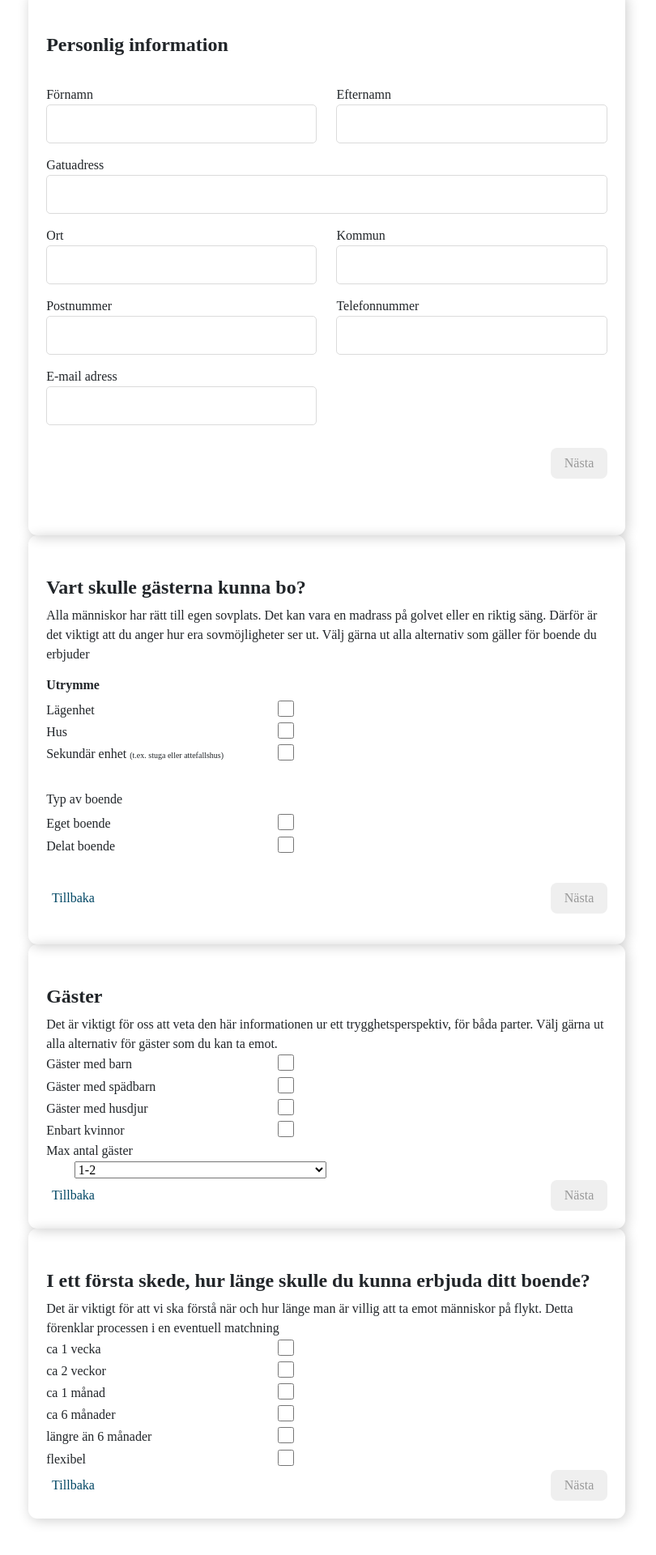
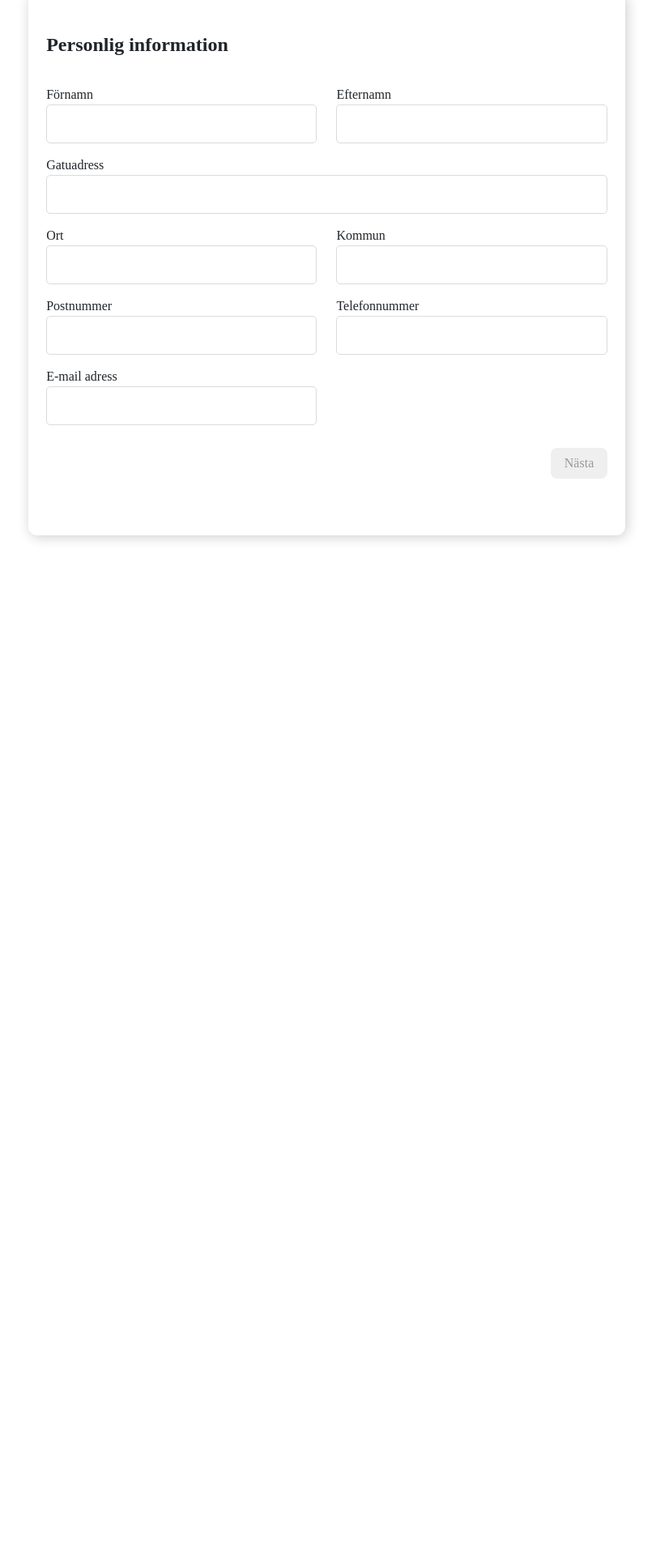
Before and after one commit to knyttali/under-samma-tak, a React (Create React App) app: page / in a window 1280 px wide. Shown: the part 274-2194 px from the top of the page at 81% size, without its empty margins (330-1140 px from the left). After the commit the page ends 999 px from the top, so only its background shows below. Built offline with nearby package versions, Linux system fonts and the light colour scheme; a web font is replaced by a local one.

Commit message:
Only showing one card at the time

```diff
--- a/src/Components/FormPageContainer.jsx
+++ b/src/Components/FormPageContainer.jsx
@@ -1,15 +1,13 @@
 import React from 'react'
 import IntrestIntroduction from './IntrestIntroduction'
 import SideNav from './SideNav'
-import PersonalInfo from './cards/PersonalInfo'
-import Living from './cards/Living'
-import Guests from './cards/Guests'
+
 const FormPageContainer = () => {
   return (
     <div className='main-container row'>
         <SideNav />
         <div className="col-1"></div>
-        <IntrestIntroduction />
+         <IntrestIntroduction />
     </div>
   )
 }
--- a/src/Components/IntrestIntroduction.jsx
+++ b/src/Components/IntrestIntroduction.jsx
@@ -1,4 +1,4 @@
-import React from "react";
+import React, { useState } from "react";
 import PersonalInfo from "./cards/PersonalInfo";
 import NextButton from "./NextButton";
 import Living from "./cards/Living";
@@ -7,9 +7,138 @@ import LivingAmountOfTime from "./cards/LivingAmountOfTime";
 import BackButton from "./BackButton";
 
 const IntrestIntroduction = () => {
+  var counter = 0
+  const[formCards, setForm] = useState(<form className="personal-info form-template" id="personligInfo">
+    <PersonalInfo />
+
+    <div id = "buttonRow" className="row align-items-center justify-content-end">
+    <button type="button" className="buttonNext" onClick={next}>
+      Nästa
+    </button>
+    </div>
+  </form>)
+
   function next() {
-    alert("yo");
+    counter = counter + 1
+    if (counter === 0) {
+      setForm(
+      <form className="personal-info form-template" id="personligInfo">
+        <PersonalInfo />
+        <div onClick={next}>
+        <div id = "buttonRow" className="row align-items-center justify-content-end"><NextButton /></div>
+
+        </div>
+      </form>
+      )
+    }
+    else if (counter === 1) {
+      setForm(
+      <form className="guest-where-info form-template" id="guestWhereInfo">
+        <Living />
+        <div className="btnNextAndBack">
+        <button class="buttonBack " type="button" onClick={back}>
+            Tillbaka
+        </button>
+
+          <button type="button" className="buttonNext" onClick={next}>
+              Nästa
+          </button>
+
+         </div>
+      </form>
+      )
+    }
+    else if (counter === 2) {
+      setForm(
+      <form className="guest-info form-template" id="guestInfo">
+        <Guests />
+        <button class="buttonBack " type="button" onClick={back}>
+            Tillbaka
+        </button>
+        <button type="button" className="buttonNext" onClick={next}>
+              Nästa
+          </button>
+      </form>
+      )
+    }
+    else if (counter === 3) {
+      setForm(
+      <form class="length-info form-template" id="lengthInfo">
+        <LivingAmountOfTime />
+        <button class="buttonBack " type="button" onClick={back}>
+            Tillbaka
+        </button>
+        <button type="button" className="buttonNext" onClick={next}>
+              Nästa
+          </button>
+      </form>
+      )
+    }
+
   }
+
+  function back(){
+    counter = counter - 1
+    if (counter === 0) {
+      setForm(
+      <form className="personal-info form-template" id="personligInfo">
+        <PersonalInfo />
+        <div onClick={next}>
+        <div id = "buttonRow" className="row align-items-center justify-content-end"><NextButton /></div>
+
+        </div>
+      </form>
+      )
+    }
+    else if (counter === 1) {
+      setForm(
+      <form className="guest-where-info form-template" id="guestWhereInfo">
+        <Living />
+        <div className="btnNextAndBack">
+        <button class="buttonBack " type="button" onClick={back}>
+            Tillbaka
+        </button>
+
+          <button type="button" className="buttonNext" onClick={next}>
+              Nästa
+          </button>
+
+         </div>
+      </form>
+      )
+    }
+    else if (counter === 2) {
+      setForm(
+      <form className="guest-info form-template" id="guestInfo">
+        <Guests />
+        <button class="buttonBack " type="button" onClick={back}>
+            Tillbaka
+        </button>
+        <button type="button" className="buttonNext" onClick={next}>
+              Nästa
+          </button>
+      </form>
+      )
+    }
+    else if (counter === 3) {
+      setForm(
+      <form class="length-info form-template" id="lengthInfo">
+        <LivingAmountOfTime />
+        <button class="buttonBack " type="button" onClick={back}>
+            Tillbaka
+        </button>
+        <button type="button" className="buttonNext" onClick={next}>
+              Nästa
+          </button>
+      </form>
+      )
+    }
+  }
+
+
+
+
+
   return (
     <div className="content-container col-7">
       <h1>Intresseanmälan</h1>
@@ -18,38 +147,9 @@ const IntrestIntroduction = () => {
         att du vill erbjuda ditt boende till människor i nödsituationer, t.ex.
         en naturkatastrof, en flyktingkris eller en global pandemi.
       </p>
-      <form className="personal-info form-template" id="personligInfo">
-        <PersonalInfo />
-        <div onClick={next}>
-        <div id = "buttonRow" className="row align-items-center justify-content-end"><NextButton /></div>
 
-        </div>
-      </form>
+      <div>{formCards}</div>
 
-      <form className="guest-where-info form-template" id="guestWhereInfo">
-        <Living />
-        <div className="btnNextAndBack">
-          <BackButton />
-       {/*  <div onClick={next}> */}
-          <NextButton />
-        </div>
-       {/*  </div> */}
-      </form>
-      <form className="guest-info form-template" id="guestInfo">
-        <Guests />
-        <div onClick={next}>
-        <BackButton />
-          <NextButton />
-        </div>
-
-      </form>
-      <form class="length-info form-template" id="lengthInfo">
-        <LivingAmountOfTime />
-        <div onClick={next}>
-        <BackButton />
-          <NextButton />
-        </div>
-      </form>
     </div>
   );
 };
--- a/src/Components/NextButton.jsx
+++ b/src/Components/NextButton.jsx
@@ -1,4 +1,6 @@
 import React from "react";
+
+
 
 const NextButton = () => {
   return (
```
